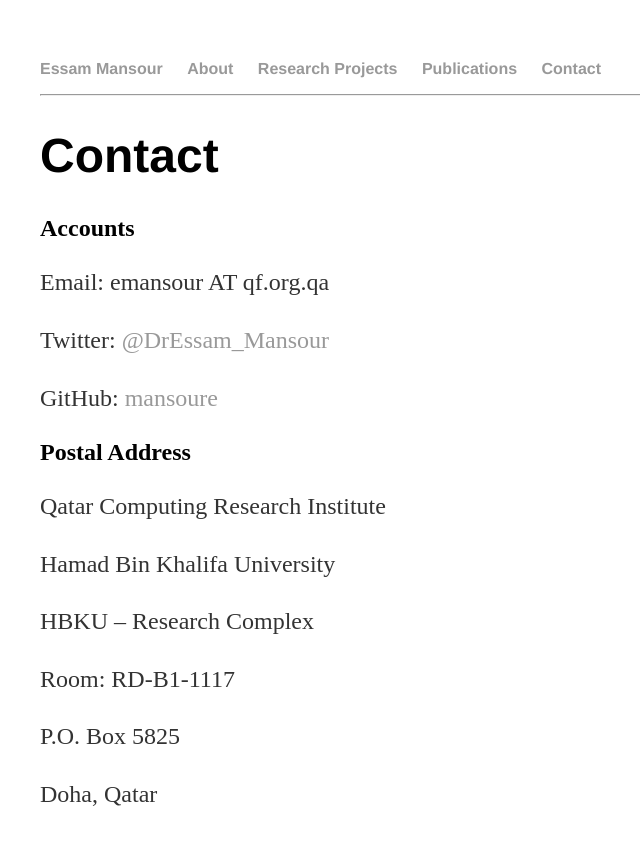
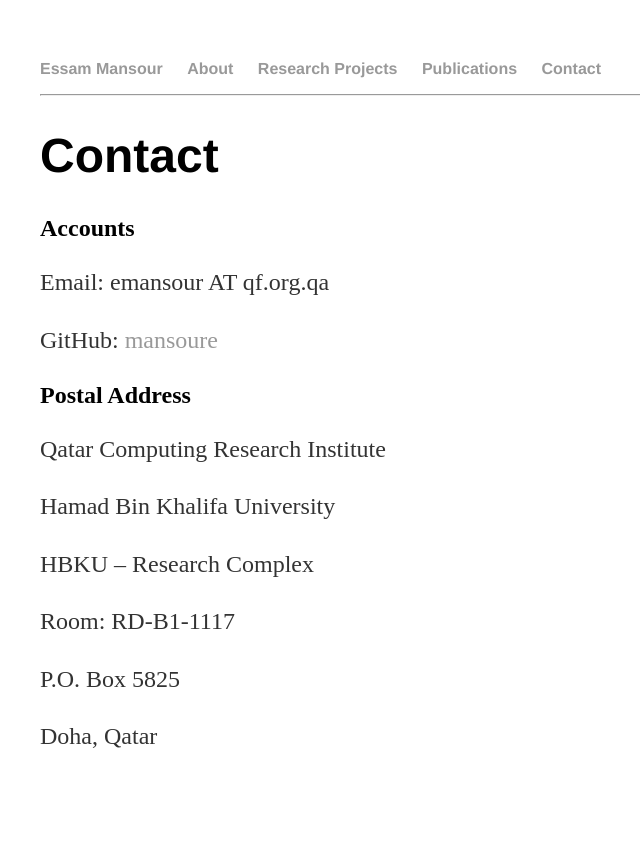
Before and after one commit to mansoure/mansoure.github.io, a Jekyll site: the page built from contact/index.md, in a window 1280 px wide. Shown: the top 845 px of the page, without its empty margins (152-792 px from the left). Built offline with Jekyll 4.4.1, drawn with Linux system fonts in a browser that asks for light colours.

Commit message:
Update index.md

```diff
--- a/contact/index.md
+++ b/contact/index.md
@@ -8,8 +8,6 @@
 ## Accounts
 
 Email: emansour AT qf.org.qa
-
-Twitter: [@DrEssam_Mansour](https://twitter.com/DrEssam_Mansour)
 
 GitHub: [mansoure](https://github.com/mansoure/)
 
```
